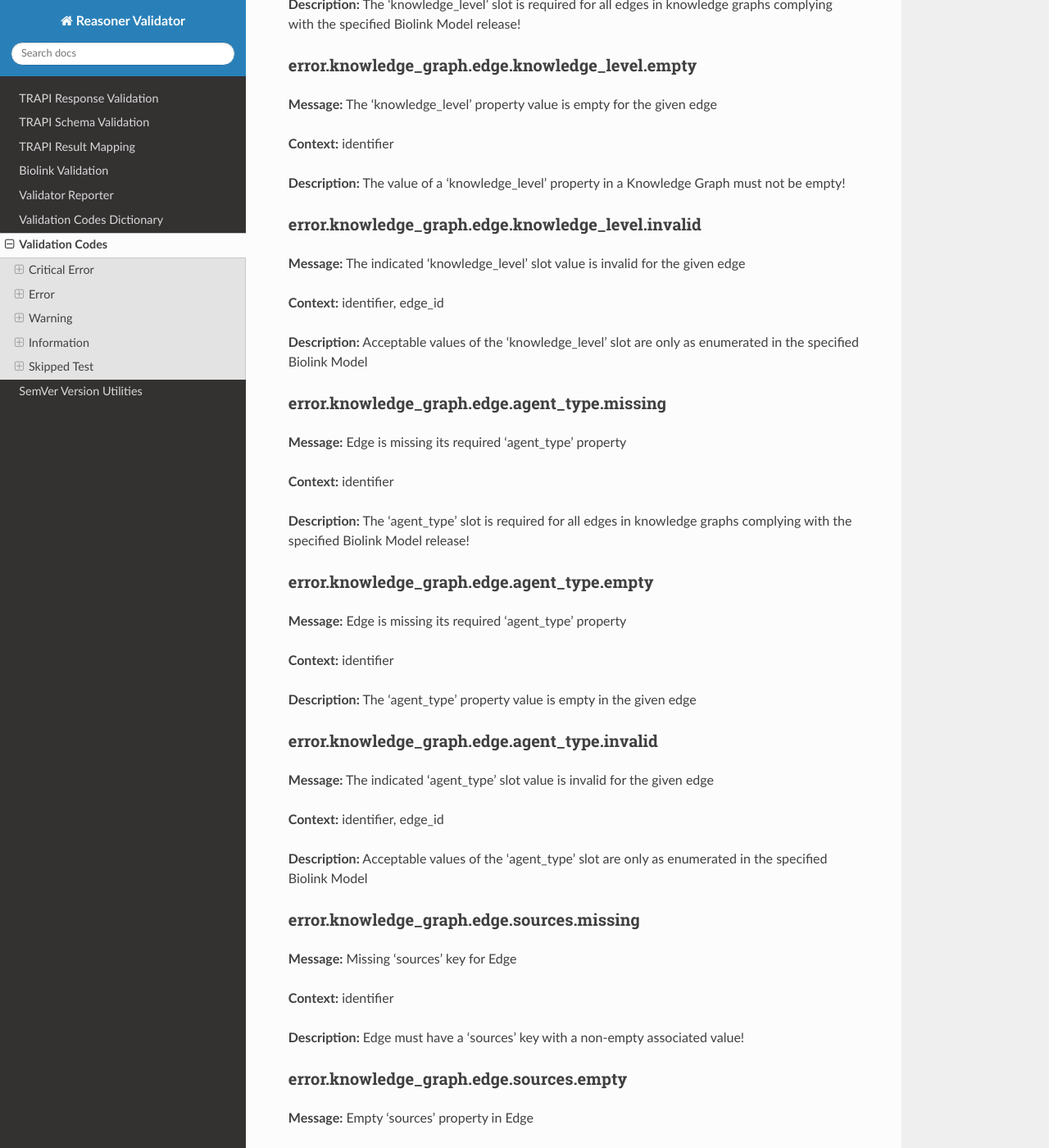
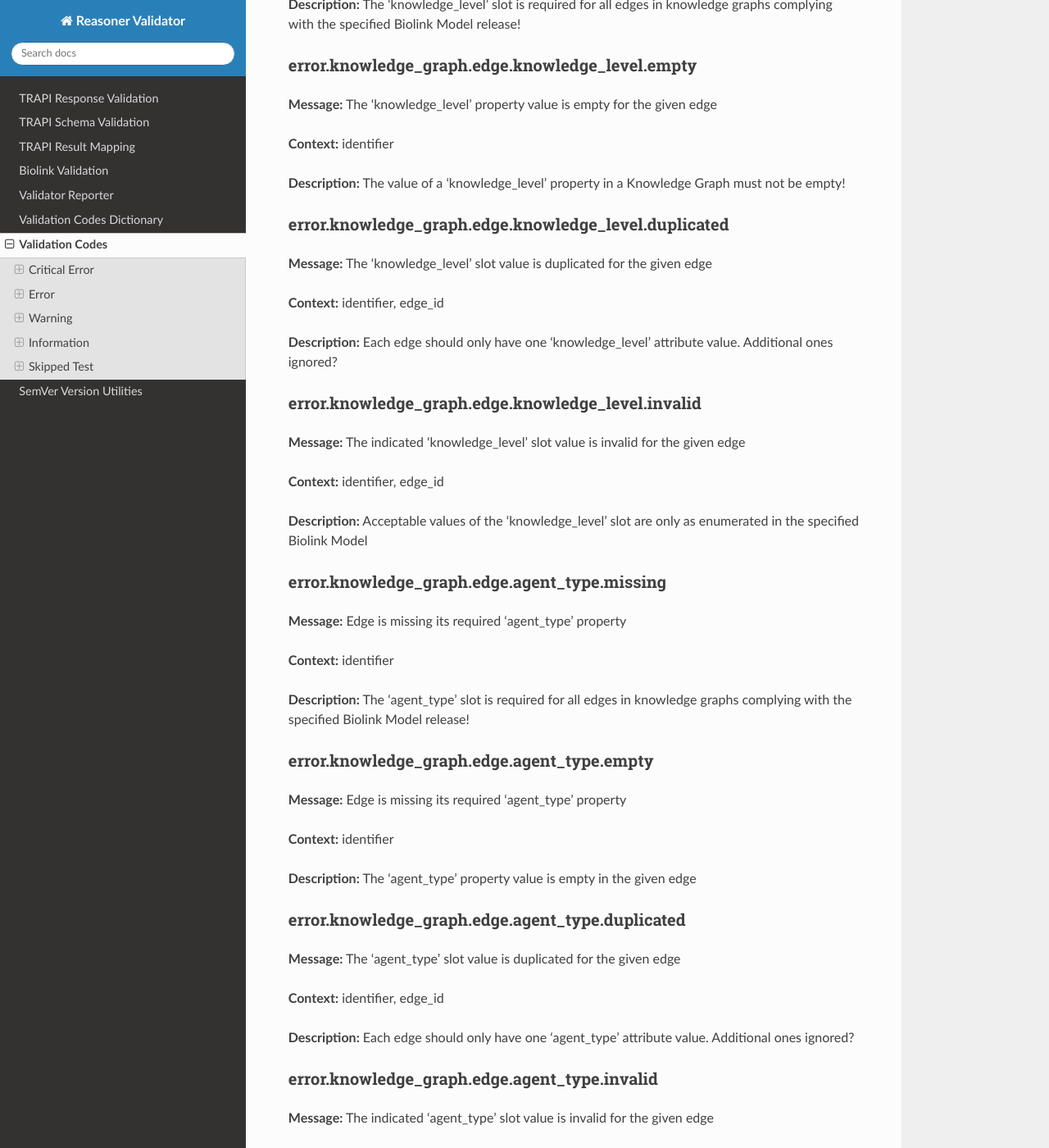
Before and after one commit to NCATSTranslator/reasoner-validator, a Sphinx documentation site: the page built from docs/validation_codes_dictionary.md, in a window 1280 px wide and 1400 px high, scrolled down 18800 px. Shown: the whole window at 82% size. Built offline with Sphinx 7.4.7 and the Read the Docs theme 2.0.0, drawn with Linux system fonts in a browser that asks for light colours.

Commit message:
Added validation error messages for knowledge_level and agent_type duplication

```diff
--- a/docs/validation_codes_dictionary.md
+++ b/docs/validation_codes_dictionary.md
@@ -708,6 +708,14 @@
 
 **Description:** The value of a 'knowledge_level' property in a Knowledge Graph must not be empty!
 
+### error.knowledge_graph.edge.knowledge_level.duplicated
+
+**Message:** The 'knowledge_level' slot value is duplicated for the given edge
+
+**Context:** identifier, edge_id
+
+**Description:** Each edge should only have one 'knowledge_level' attribute value. Additional ones ignored?
+
 ### error.knowledge_graph.edge.knowledge_level.invalid
 
 **Message:** The indicated 'knowledge_level' slot value is invalid for the given edge
@@ -731,6 +739,14 @@
 **Context:** identifier
 
 **Description:** The 'agent_type' property value is empty in the given edge
+
+### error.knowledge_graph.edge.agent_type.duplicated
+
+**Message:** The 'agent_type' slot value is duplicated for the given edge
+
+**Context:** identifier, edge_id
+
+**Description:** Each edge should only have one 'agent_type' attribute value. Additional ones ignored?
 
 ### error.knowledge_graph.edge.agent_type.invalid
 
```
Also changed, not shown: 1 other file.
